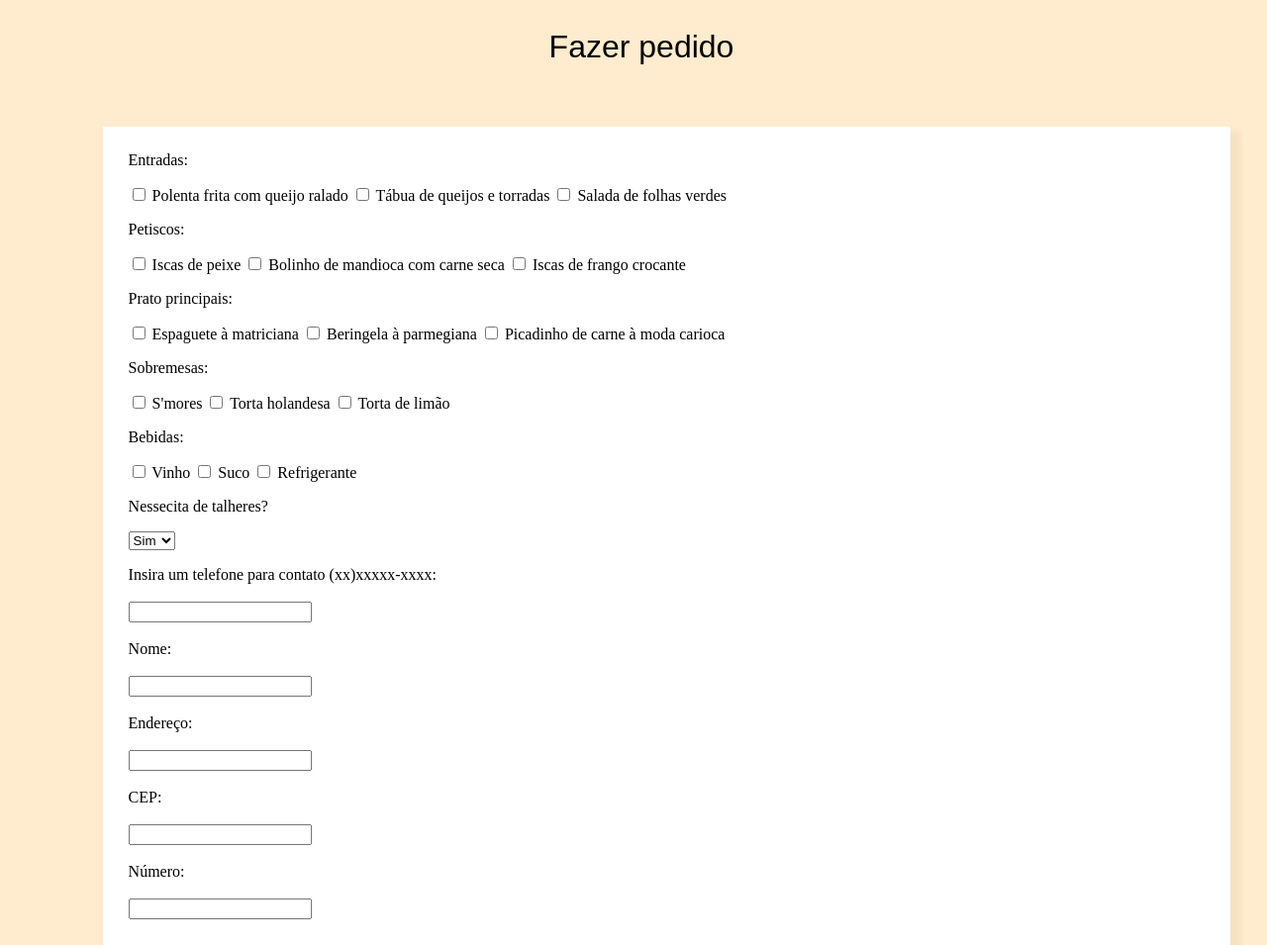
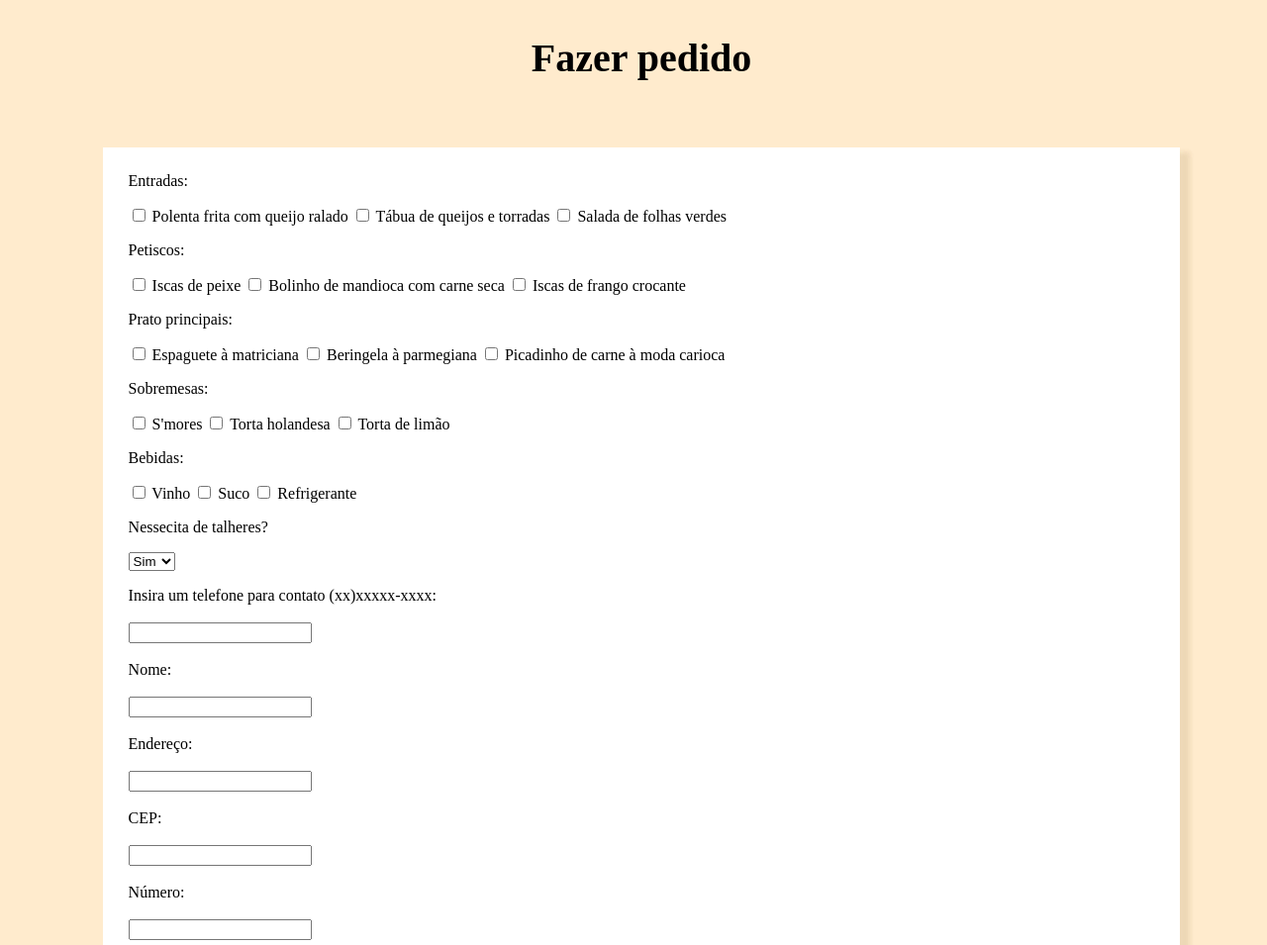
Before and after one commit to Kiwiiee/Atividade_1-Front-end-dinamico, a plain HTML site: page index.html in a window 1280 px wide. Shown: the top 955 px of the page at 99% size. Drawn offline with Linux system fonts and the light colour scheme.

Commit message:
Update styles.css

```diff
--- a/styles.css
+++ b/styles.css
@@ -8,10 +8,16 @@ body{
     height: 100vh;
 }
 
+form{
+    display: flex;
+    align-items: center;
+    justify-items: center;
+    flex-direction: column;
+
+}
+
 div{
     background-color: white;
-    width: 85vw;
-    margin-top: 5vh;
     box-shadow: 10px 5px 5px rgba(124, 96, 45, 0.07);
 }
 
@@ -29,8 +35,9 @@ div{
 
 h1 {
     text-align: center;
-    font-family: "Source Sans Pro", sans-serif;
-    font-weight: normal;
+    font-weight: bolder;
+    font-size: 40px;
+
 }
 
 #credito , #debito{
@@ -40,6 +47,13 @@ h1 {
 #credito.active, #debito.active{
     display: initial;
 }
+
+#pedido , #pagamento , #credito , #debito{
+    width: 85vw;
+    margin-top: 5vh;
+
+}
+
 
 button{
     margin-top: 3vh;
```
